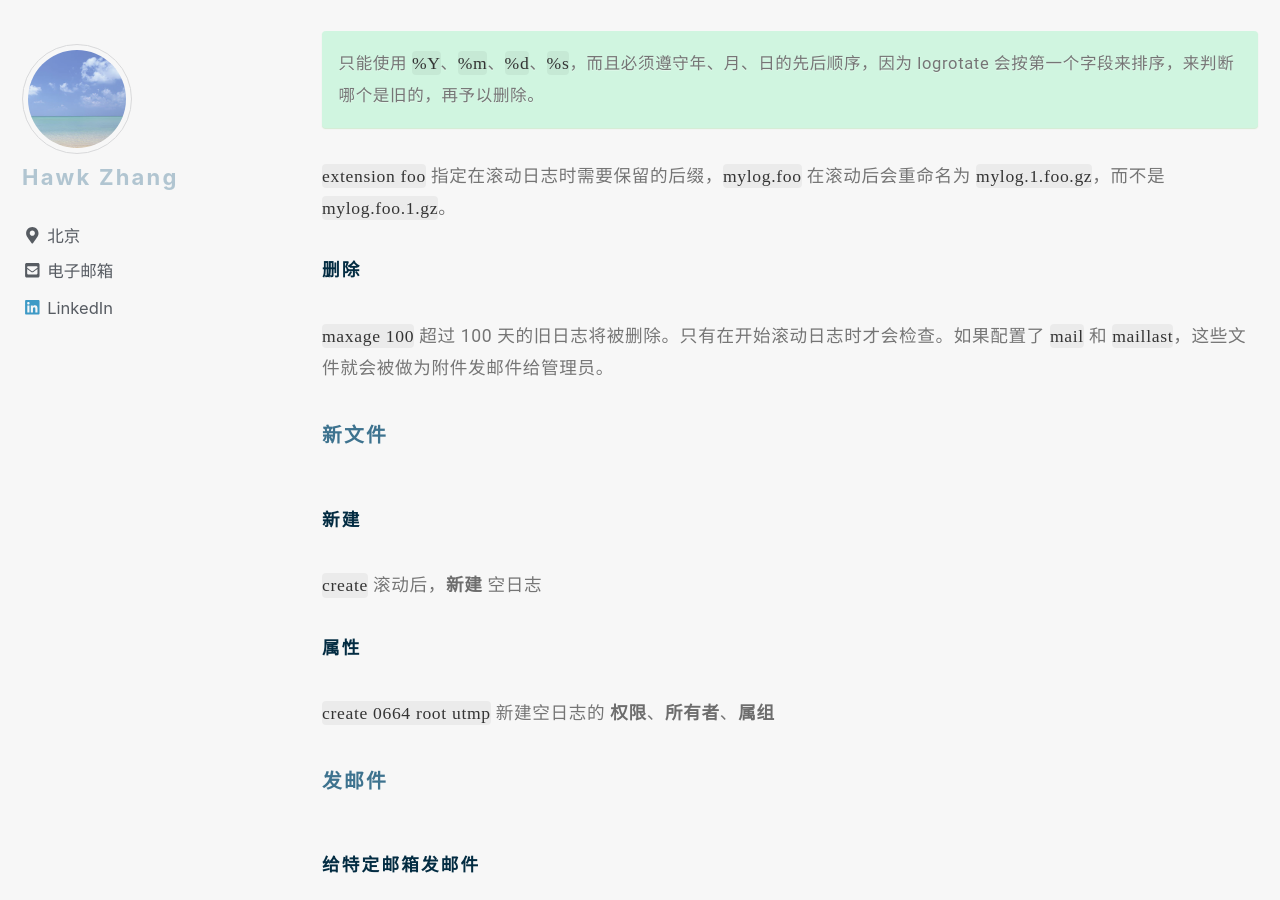
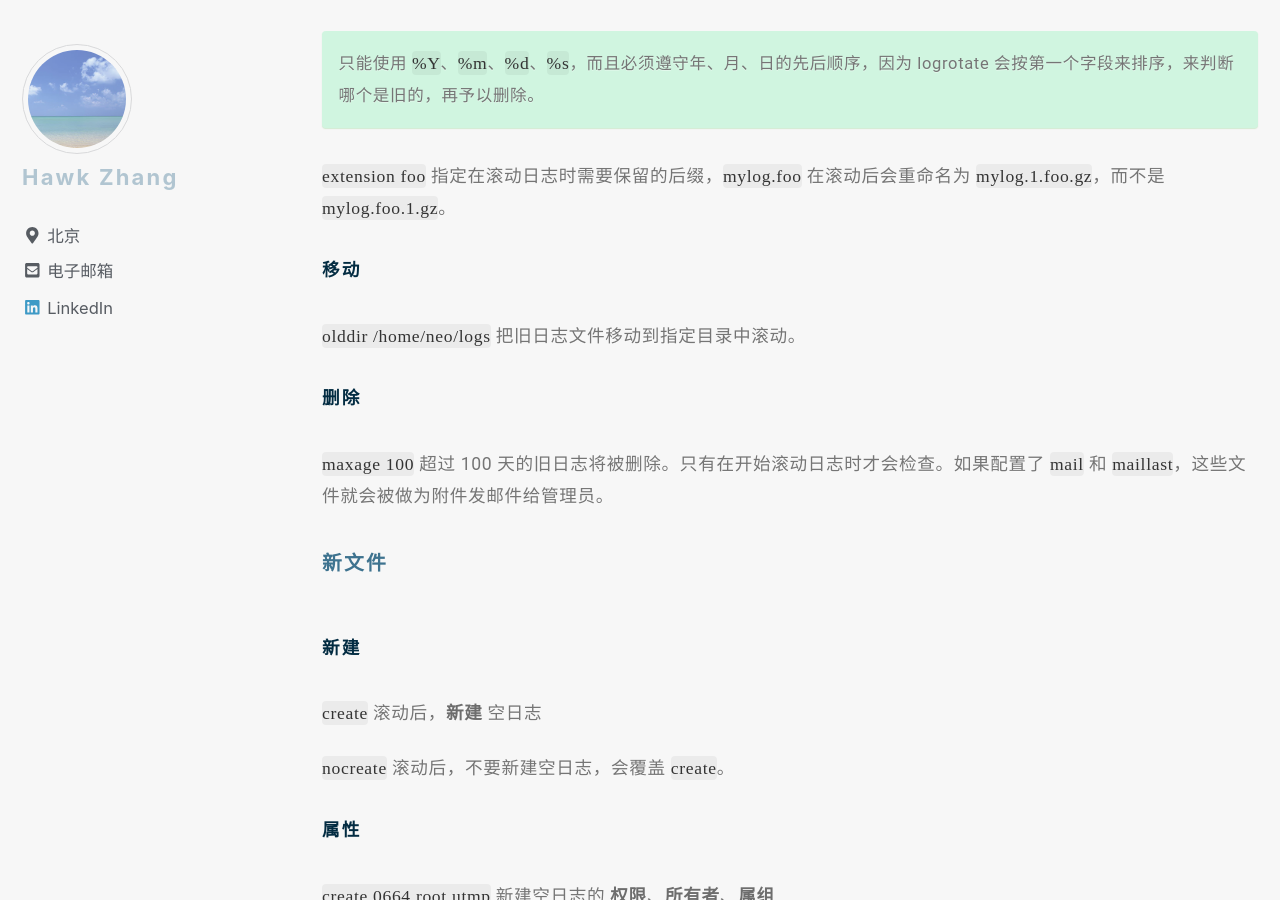
Before and after one commit to narru888/linotes_note, a Jekyll site: the page built from _posts/tools/2015-02-01-log.md, in a window 1280 px wide and 900 px high, scrolled down 8908 px. Built offline with Jekyll 4.4.1, drawn with Linux system fonts in a browser that asks for light colours; nearby versions of some CDN libraries; a script that is not in the unit is left out.

Commit message:
update on 2018-08-06 10:30:01 CST

```diff
--- a/_posts/tools/2015-02-01-log.md
+++ b/_posts/tools/2015-02-01-log.md
@@ -224,6 +224,11 @@ include /etc/logrotate.d	# 加载该目录下所有配置文件
 
 `extension foo` 指定在滚动日志时需要保留的后缀，`mylog.foo` 在滚动后会重命名为 `mylog.1.foo.gz`，而不是 `mylog.foo.1.gz`。
 
+###### 移动
+
+`olddir /home/neo/logs` 把旧日志文件移动到指定目录中滚动。
+
+
 ###### 删除
 
 `maxage 100` 超过 100 天的旧日志将被删除。只有在开始滚动日志时才会检查。如果配置了 `mail` 和 `maillast`，这些文件就会被做为附件发邮件给管理员。
@@ -234,6 +239,8 @@ include /etc/logrotate.d	# 加载该目录下所有配置文件
 ###### 新建
 
 `create` 滚动后，**新建** 空日志
+
+`nocreate` 滚动后，不要新建空日志，会覆盖 `create`。
 
 ###### 属性
 
```
Also changed, not shown: 2 other files.
